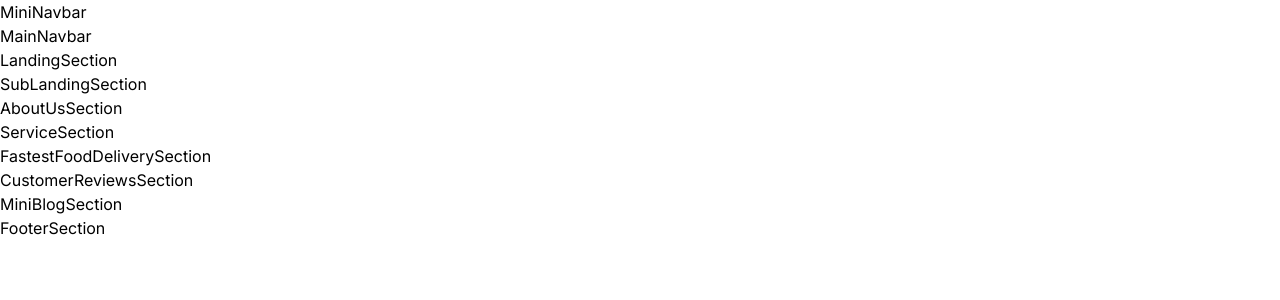
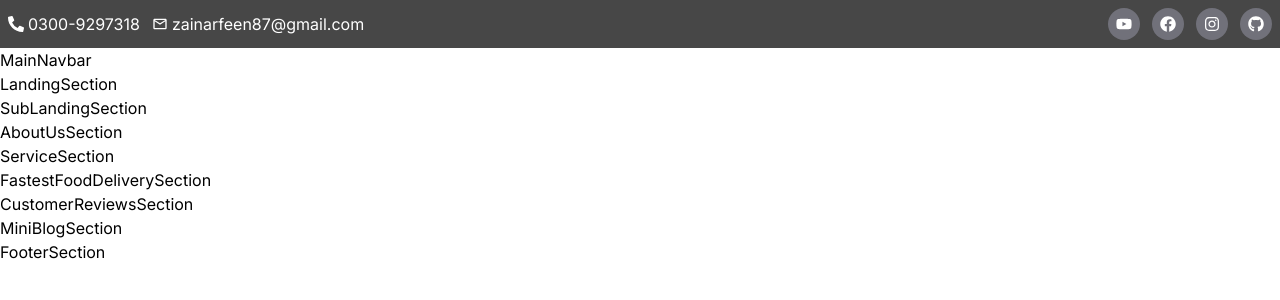
Before and after one commit to ZAINKHAN25/kolachi-resturant, a Next.js app: page / in a window 1280 px wide. Shown: the top 300 px of the page. Built offline with nearby package versions, Linux system fonts and the light colour scheme.

Commit message:
Mini Navbar Component Created.

```diff
--- a/src/app/components/MiniNavbar/index.jsx
+++ b/src/app/components/MiniNavbar/index.jsx
@@ -1,9 +1,43 @@
 import React from 'react';
+
+import { FaFacebook, FaGithub, FaInstagram, FaPhoneAlt, FaYoutube } from "react-icons/fa";
+import { MdOutlineEmail } from "react-icons/md";
 
 function MiniNavbar() {
     return (
-        <div>
-            MiniNavbar
+        <div
+            className='w-screen bg-firstColor text-cW'
+        >
+            <div
+                className='flex justify-between container p-2 items-center gap-3 mx-auto'
+            >
+                <div
+                    className='flex justify-center items-center gap-3'
+                >
+                    <div className='flex justify-center items-center gap-1'>
+                        <FaPhoneAlt /> <span>0300-9297318</span>
+                    </div>
+                    <div className='flex justify-center items-center gap-1'>
+                        <MdOutlineEmail /> <span>zainarfeen87@gmail.com</span>
+                    </div>
+                </div>
+                <div
+                    className='flex justify-center items-center gap-3'
+                >
+                    <div className='bg-buttonClr cursor-pointer p-2 rounded-full transition-all hover:bg-buttonClrHvr'>
+                        <FaYoutube />
+                    </div>
+                    <div className='bg-buttonClr cursor-pointer p-2 rounded-full transition-all hover:bg-buttonClrHvr'>
+                        <FaFacebook />
+                    </div>
+                    <div className='bg-buttonClr cursor-pointer p-2 rounded-full transition-all hover:bg-buttonClrHvr'>
+                        <FaInstagram />
+                    </div>
+                    <div className='bg-buttonClr cursor-pointer p-2 rounded-full transition-all hover:bg-buttonClrHvr'>
+                        <FaGithub />
+                    </div>
+                </div>
+            </div>
         </div>
     )
 }
--- a/src/app/globals.css
+++ b/src/app/globals.css
@@ -2,6 +2,7 @@
 @tailwind components;
 @tailwind utilities;
 
+/* Custom CSS variables */
 :root {
   --foreground-rgb: 0, 0, 0;
   --background-start-rgb: 214, 219, 220;
--- a/tailwind.config.js
+++ b/tailwind.config.js
@@ -6,10 +6,14 @@ module.exports = {
     "./src/app/**/*.{js,ts,jsx,tsx,mdx}",
   ],
   theme: {
-    theme: {
-      "firstColor": "#474747",
-      "secondColor": "white"
+    colors: {
+      firstColor: "#474747",
+      secondColor: "#AD343E",
+      cW: "#fff",
+      buttonClr: "#71717a",
+      buttonClrHvr: "#a3a3a3",
     },
-    plugins: [],
-  }
+    // You can add other theme configurations here if needed
+  },
+  plugins: [],
 };
```
